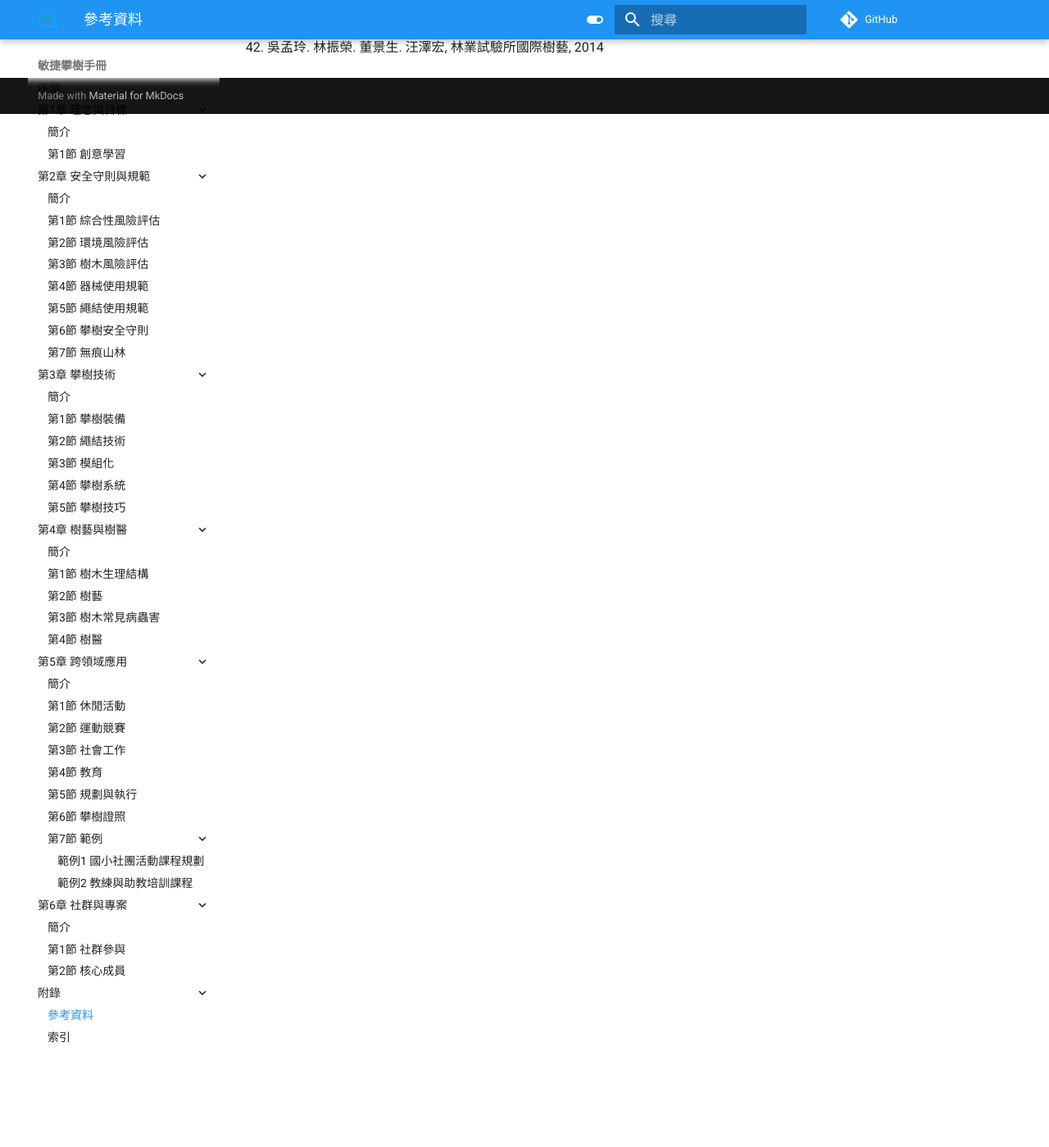
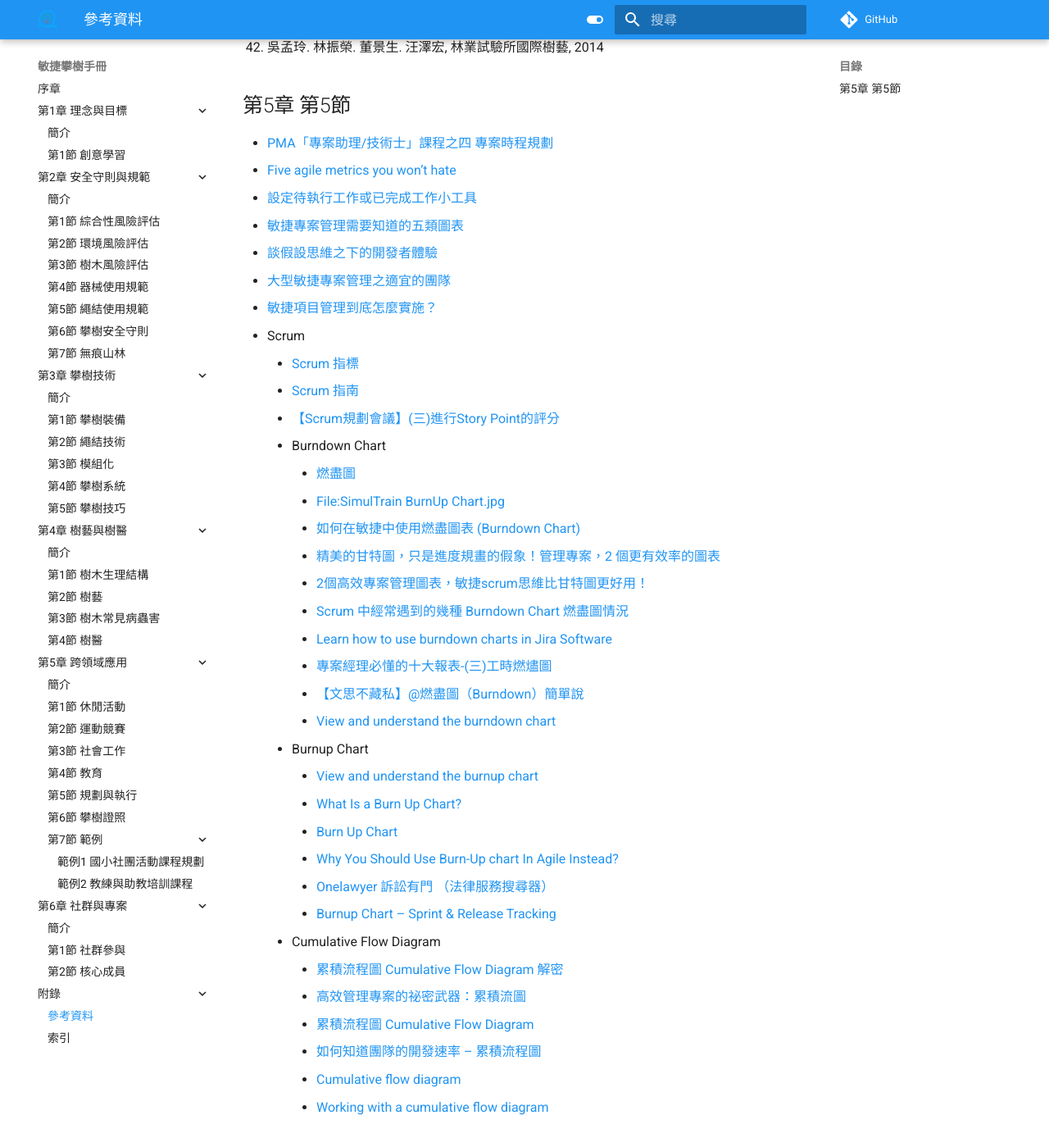
Before and after one commit to Uesugi-Summer-Sea/Agile-Tree-Climbing-Manual, an MkDocs documentation site: the page built from docs/7-附錄/1-參考資料.md, in a window 1280 px wide and 1400 px high, scrolled down 1998 px. Shown: the whole window at 82% size. Built offline with MkDocs 1.6.1 and Material for MkDocs 9.7.7, drawn with Linux system fonts in a browser that asks for light colours; comment, search, counter and statistics services are not loaded.

Commit message:
此提交將更新參考資料
修改項目:

模組:

議題GitLab 99

```diff
--- a/docs/7-附錄/1-參考資料.md
+++ b/docs/7-附錄/1-參考資料.md
@@ -40,3 +40,41 @@
 40. 一般財團法人日本綠化中心, 林業叢刊278號臺日樹木醫手冊, 2018
 41. 林倩如, 樹醫制度面面觀 日專家：勿用證照壟斷市場, 2016,
 42. 吳孟玲. 林振榮. 董景生. 汪澤宏, 林業試驗所國際樹藝, 2014
+
+## 第5章 第5節
+- [PMA「專案助理/技術士」課程之四 專案時程規劃](http://web.ncyu.edu.tw/~jacky/p4.pdf)
+- [Five agile metrics you won't hate](https://www.atlassian.com/agile/project-management/metrics)
+- [設定待執行工作或已完成工作小工具](https://docs.microsoft.com/zh-tw/azure/devops/report/dashboards/configure-burndown-burnup-widgets?view=azure-devops)
+- [敏捷專案管理需要知道的五類圖表](https://www.gushiciku.cn/pl/ptwL/zh-tw)
+- [談假設思維之下的開發者體驗](https://ruddyblog.wordpress.com/2021/07/09/%e8%ab%87%e5%81%87%e8%a8%ad%e6%80%9d%e7%b6%ad%e4%b9%8b%e4%b8%8b%e7%9a%84%e9%96%8b%e7%99%bc%e8%80%85%e9%ab%94%e9%a9%97/)
+- [大型敏捷專案管理之適宜的團隊](https://www.projectclub.com.tw/hard-power/agile/1424-agileteam.html)
+- [敏捷項目管理到底怎麼實施？](https://www.twblogs.net/a/5cb7e57bbd9eee0f00a20b32)
+- Scrum
+  - [Scrum 指標](https://www.atlassian.com/agile/scrum/scrum-metrics)
+  - [Scrum 指南](https://scrumguides.org/docs/scrumguide/v2017/2017-Scrum-Guide-Chinese-Traditional.pdf)
+  - [【Scrum規劃會議】(三)進行Story Point的評分](https://medium.com/doflowy/scrum%E8%A6%8F%E5%8A%83%E6%9C%83%E8%AD%B0-%E4%B8%89-%E9%80%B2%E8%A1%8Cstory-point%E7%9A%84%E8%A9%95%E5%88%86-de6c837ee6cc)
+  - Burndown Chart
+    - [燃盡圖](https://zh.wikipedia.org/wiki/%E7%87%83%E5%B0%BD%E5%9B%BE)
+    - [File:SimulTrain BurnUp Chart.jpg](https://commons.wikimedia.org/wiki/File:SimulTrain_BurnUp_Chart.jpg)
+    - [如何在敏捷中使用燃盡圖表 (Burndown Chart)](https://ithelp.ithome.com.tw/articles/10212303?sc=rss.qu)
+    - [精美的甘特圖，只是進度規畫的假象！管理專案，2 個更有效率的圖表](https://www.managertoday.com.tw/columns/view/54644)
+    - [2個高效專案管理圖表，敏捷scrum思維比甘特圖更好用！](https://wreadit.com/@sharingtcincubatorcom/post/1924)
+    - [Scrum 中經常遇到的幾種 Burndown Chart 燃盡圖情況](https://iter01.com/446597.html)
+    - [Learn how to use burndown charts in Jira Software](https://www.atlassian.com/agile/tutorials/burndown-charts)
+    - [專案經理必懂的十大報表-(三)工時燃燼圖](https://www.projectclub.com.tw/hard-power/project-management/1538-burndown.html)
+    - [【文思不藏私】@燃盡圖（Burndown）簡單說](https://medium.com/%E6%96%87%E6%80%9D%E4%B8%8D%E8%97%8F%E7%A7%81/%E6%96%87%E6%80%9D%E4%B8%8D%E8%97%8F%E7%A7%81-%E7%87%83%E7%9B%A1%E5%9C%96%E7%B0%A1%E5%96%AE%E8%AA%AA-29628f3570be)
+    - [View and understand the burndown chart](https://support.atlassian.com/jira-software-cloud/docs/view-and-understand-the-burndown-chart/)
+  - Burnup Chart
+    - [View and understand the burnup chart](https://support.atlassian.com/jira-software-cloud/docs/view-and-understand-the-burnup-chart/)
+    - [What Is a Burn Up Chart?](https://www.wrike.com/blog/what-is-a-burn-up-chart/)
+    - [Burn Up Chart](https://sites.google.com/a/effectivepmc.com/www/blog/agile/information-radiators/burn-up-chart?overridemobile=true)
+    - [Why You Should Use Burn-Up chart In Agile Instead?](https://stayrelevant.globant.com/en/why-you-should-use-burn-up-chart-in-agile-instead/)
+    - [Onelawyer 訴訟有門 （法律服務搜尋器）](https://www.collaction.hk/s/onelawyer/objective/2728)
+    - [Burnup Chart – Sprint & Release Tracking](https://www.techagilist.com/agile/scrum/burnup-chart-use-in-sprint-release-tracking/)
+  - Cumulative Flow Diagram
+    - [累積流程圖 Cumulative Flow Diagram 解密](https://ruddyblog.wordpress.com/2018/04/23/%E7%B4%AF%E7%A9%8D%E6%B5%81%E7%A8%8B%E5%9C%96-cumulative-flow-diagram-%E8%A7%A3%E5%AF%86/)
+    - [高效管理專案的祕密武器：累積流圖](https://itw01.com/FDAQEGA.html)
+    - [累積流程圖 Cumulative Flow Diagram](https://ruddyblog.wordpress.com/2014/10/11/%e7%b4%af%e7%a9%8d%e6%b5%81%e7%a8%8b%e5%9c%96-cumulative-flow-diagram/)
+    - [如何知道團隊的開發速率 – 累積流程圖](https://ruddyblog.wordpress.com/2016/08/02/%e5%a6%82%e4%bd%95%e7%9f%a5%e9%81%93%e5%9c%98%e9%9a%8a%e7%9a%84%e9%96%8b%e7%99%bc%e9%80%9f%e7%8e%87-%e7%b4%af%e7%a9%8d%e6%b5%81%e7%a8%8b%e5%9c%96/)
+    - [Cumulative flow diagram](https://en.wikipedia.org/wiki/Cumulative_flow_diagram)
+    - [Working with a cumulative flow diagram](https://subscription.packtpub.com/book/application_development/9781849699730/8/ch08lvl1sec75/working-with-a-cumulative-flow-diagram)
```
